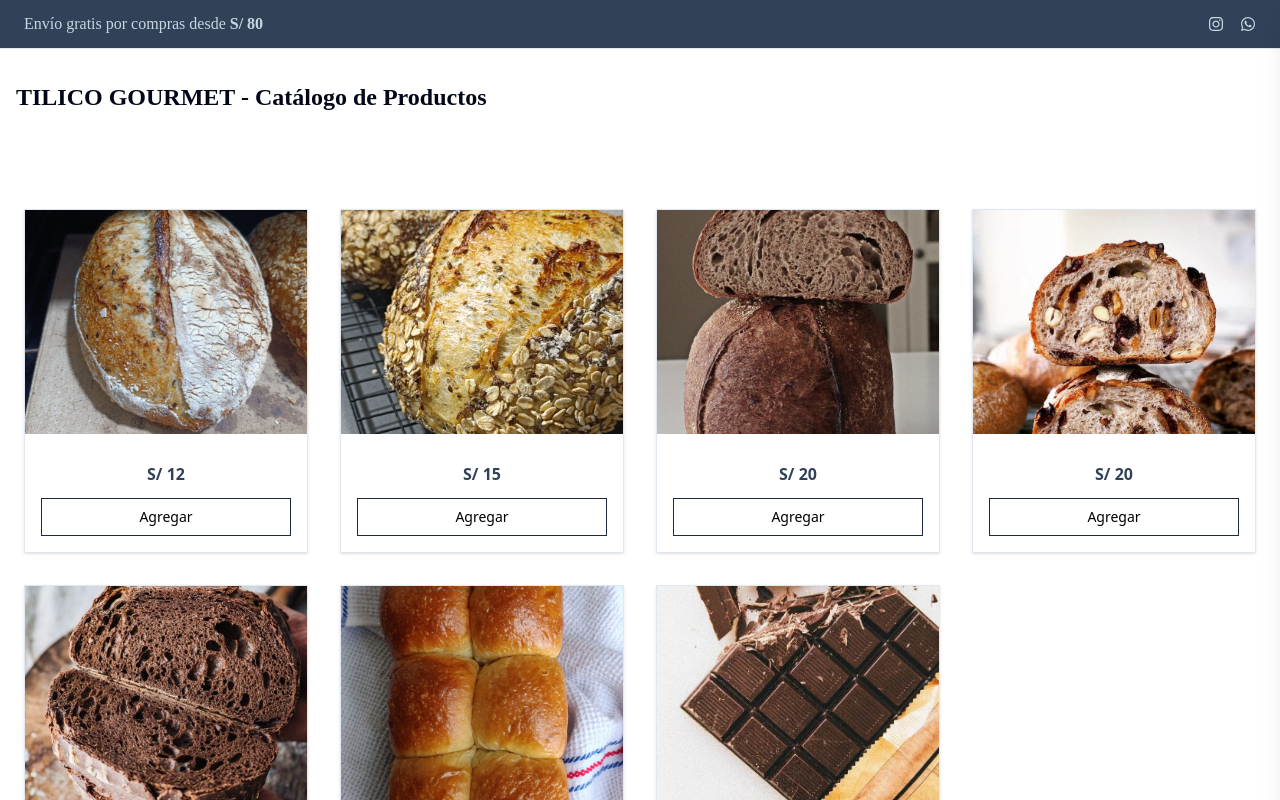
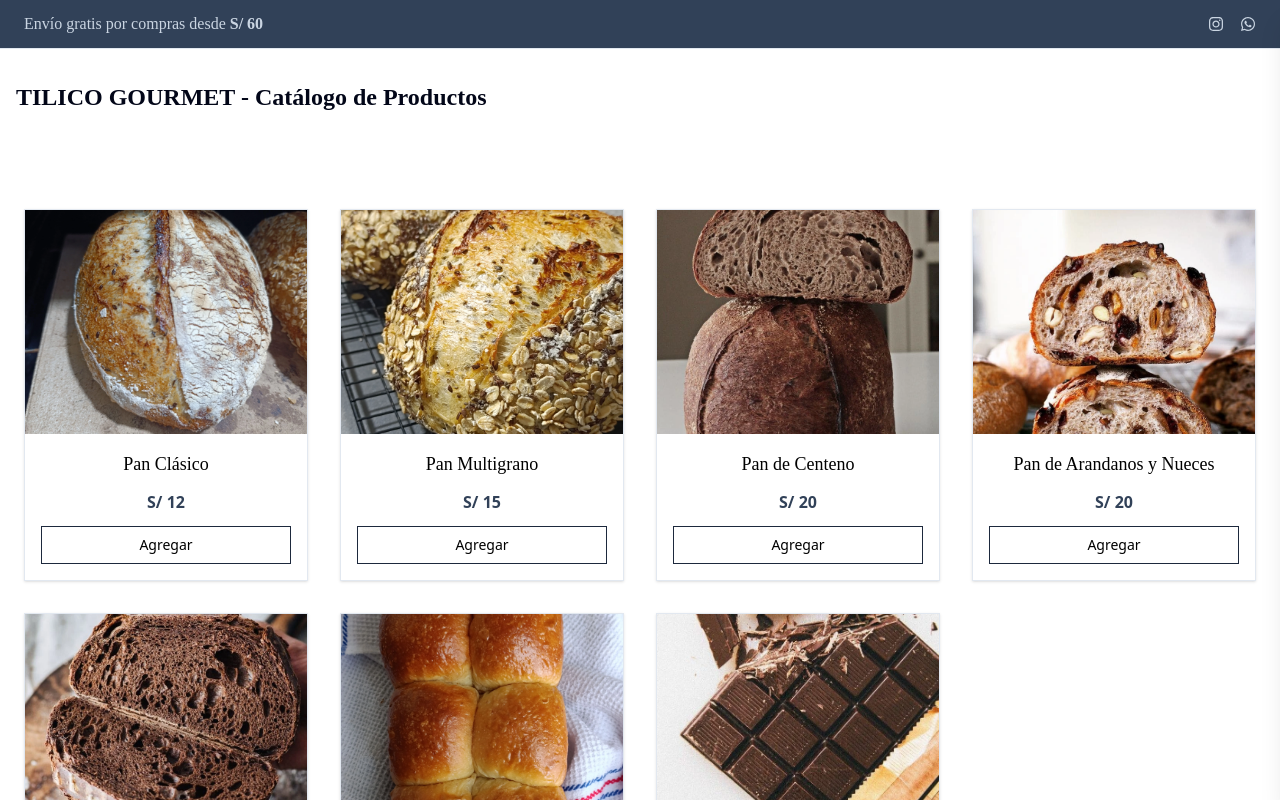
Before and after one commit to kasenciosm/tilico, a React (Vite) app: page /catalogo in a window 1280 px wide. Shown: the top 800 px of the page. Built offline with nearby package versions, Linux system fonts and the light colour scheme; a web font is replaced by a local one.

Commit message:
actualización del header del catalogo y panel del carrito

```diff
--- a/src/components/CartDrawer.jsx
+++ b/src/components/CartDrawer.jsx
@@ -38,17 +38,17 @@ const CartDrawer = ({ isOpen, onClose }) => {
 
       {/* Drawer */}
       <div
-        className={`fixed top-0 right-0 h-full w-80 bg-slate-700 shadow-xl transform transition-transform duration-300 z-50 text-white
+        className={`fixed top-0 right-0 h-full w-80 bg-gray-800 shadow-xl transform transition-transform duration-300 z-50 text-white
         ${isOpen ? "translate-x-0" : "translate-x-full"}`}
       >
-        <div className="flex justify-between items-center p-4 border-b">
+        <div className="flex justify-between items-center p-4 bg-gray-900">
           <h3 className="text-lg font-semibold">Tu carrito</h3>
           <button onClick={onClose}>
             <FaTimes />
           </button>
         </div>
 
-        <div className="p-4 flex flex-col gap-4 overflow-y-auto h-[70%]">
+        <div className="p-4 flex flex-col gap-4 overflow-y-auto h-[68%]">
           {cart.length === 0 && (
             <p className="text-slate-500">Tu carrito está vacío</p>
           )}
@@ -90,7 +90,7 @@ const CartDrawer = ({ isOpen, onClose }) => {
 
           <button
             onClick={clearCart}
-            className="w-full mb-2 py-2 border bg-slate-300 text-sm text-slate-950 rounded-md font-semibold hover:cursor-pointer hover:bg-red-300 transition"
+            className="w-full mb-2 py-2 border bg-slate-300 text-sm text-slate-950 rounded-md font-semibold hover:cursor-pointer hover:bg-red-400 transition"
           >
             Vaciar carrito
           </button>
--- a/src/components/CatalogoHeader.jsx
+++ b/src/components/CatalogoHeader.jsx
@@ -8,7 +8,7 @@ const CatalogoHeader = () => {
 
         {/* Mensaje */}
         <p className="text-sm md:text-base text-slate-300 font-hedvig">
-          Envío gratis por compras desde <strong>S/ 80</strong>
+          Envío gratis por compras desde <strong>S/ 60</strong>
         </p>
 
         {/* Redes */}
--- a/src/components/Header.jsx
+++ b/src/components/Header.jsx
@@ -99,7 +99,7 @@ const Header = () => {
               }
             `}
         >
-          SHOP
+          COMPRAR
         </a>
 
         {/* HAMBURGUESA */}
--- a/src/pages/Catalogo.jsx
+++ b/src/pages/Catalogo.jsx
@@ -19,7 +19,7 @@ const ProductCard = ({ product }) => {
       />
 
       <div className="p-4 flex flex-col gap-3">
-        <h4 className="text-lg font-hedvig">{product.name}</h4>
+        <h4 className="text-lg font-hedvig">{product.title}</h4>
 
         <p className="text-slate-700 font-bold">S/ {product.price}</p>
 
--- a/src/utils/products.js
+++ b/src/utils/products.js
@@ -22,7 +22,7 @@ const products = [
         },
         {
             id: 4,
-            title: "Pan de Arandanos y Pecanas",
+            title: "Pan de Arandanos y Nueces",
             image:"/panarandano.webp",
             price: 20,
             qty: 1,
```
